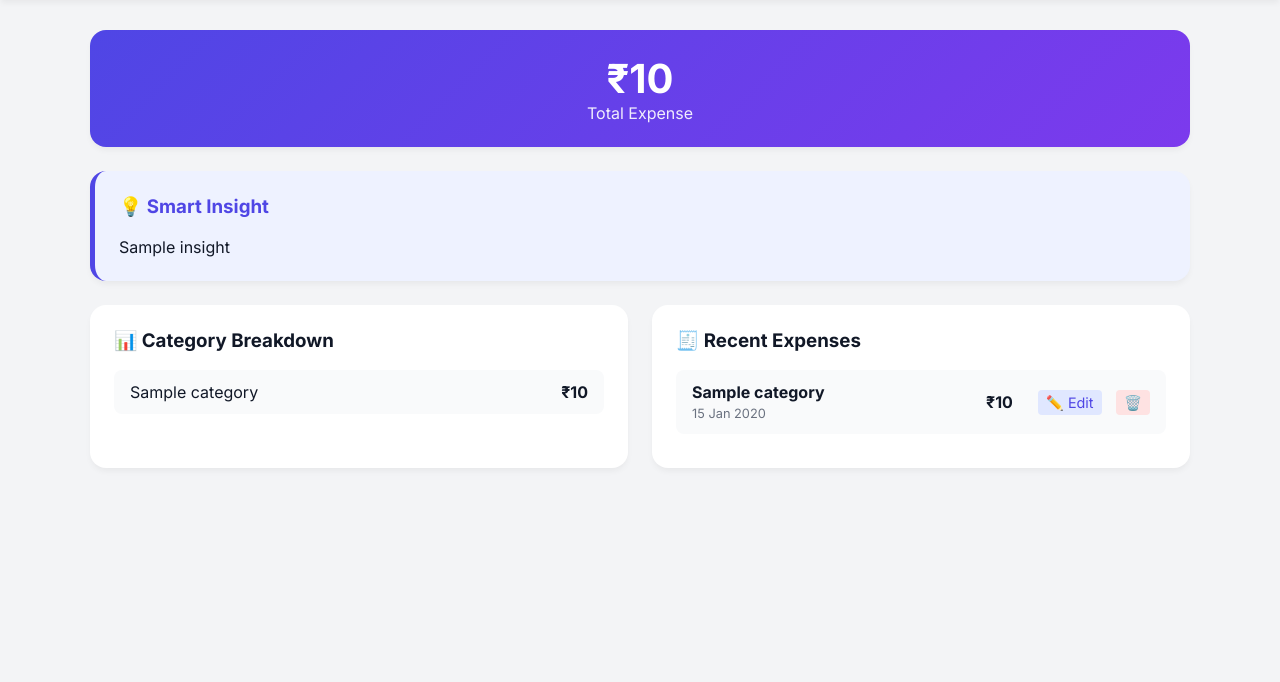
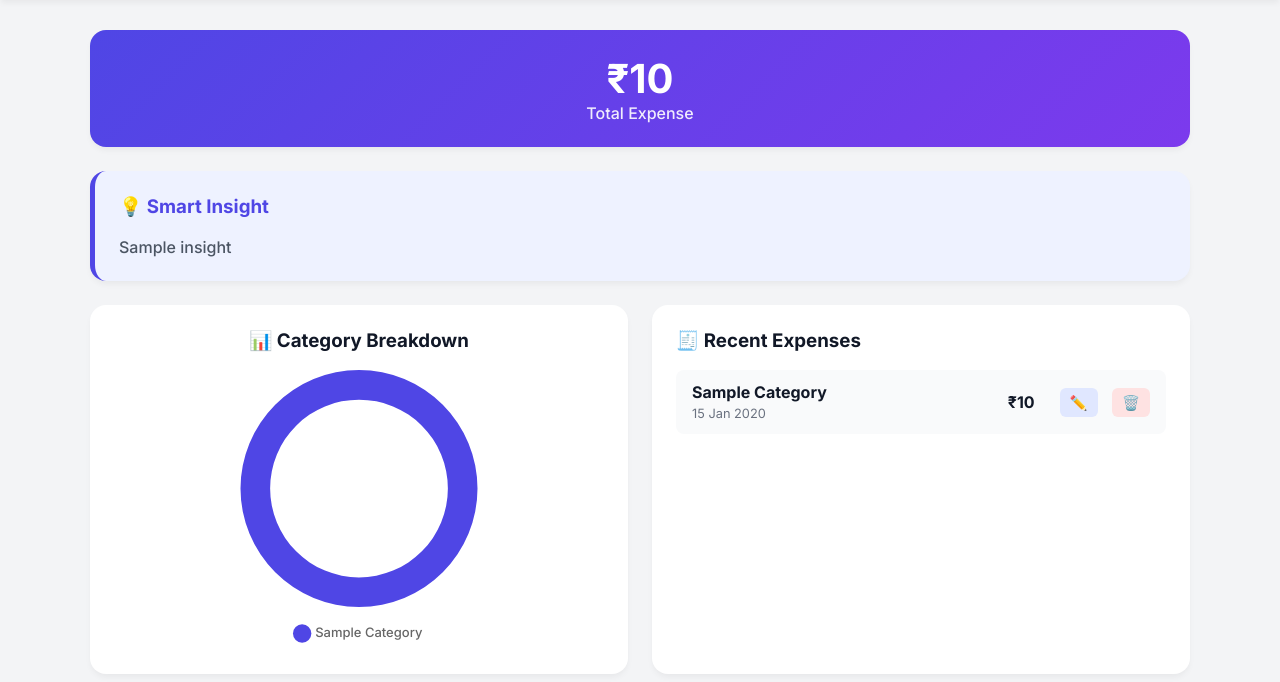
Before and after one commit to ajay160380/-smart-expense-coach, a Django app: template tracker/templates/tracker/dashboard.html in a window 1280 px wide. Shown: the part 66-748 px from the top of the page. Run offline with Django 5.2, Linux system fonts and the light colour scheme; the template is opened without the code that fills it: most values are stand-ins (such as "Sample title", 1, 10 or a date in 2020).

Commit message:
feat: add pie chart for category-wise expense visualization on dashboard

```diff
--- a/tracker/templates/tracker/dashboard.html
+++ b/tracker/templates/tracker/dashboard.html
@@ -1,4 +1,5 @@
 {% extends 'tracker/base.html' %}
+
 {% block extra_css %}
 <style>
     .card { background: var(--card-bg); padding: 24px; border-radius: 16px; box-shadow: 0 4px 6px -1px rgba(0,0,0,0.05); margin-bottom: 24px;}
@@ -6,64 +7,153 @@
     .grid-container { display: grid; grid-template-columns: 1fr 1fr; gap: 24px; }
     @media (max-width: 768px) { .grid-container { grid-template-columns: 1fr; } }
 
-    /* List item with Edit/Delete buttons */
     .expense-item {
         display: flex; justify-content: space-between; align-items: center;
         background: #F9FAFB; padding: 12px 16px; margin-bottom: 10px; border-radius: 8px;
+        transition: transform 0.2s;
+    }
+    .expense-item:hover {
+        transform: translateX(5px);
+        box-shadow: 0 2px 4px rgba(0,0,0,0.05);
     }
     .expense-actions a {
-        text-decoration: none; font-size: 0.9rem; margin-left: 10px; padding: 4px 8px; border-radius: 4px;
+        text-decoration: none; font-size: 0.9rem; margin-left: 10px; padding: 6px 10px; border-radius: 6px;
     }
     .btn-edit { background: #E0E7FF; color: #4F46E5; }
     .btn-delete { background: #FEE2E2; color: #DC2626; }
+
+    /* 🚀 Chart ke liye perfect container */
+    .chart-container {
+        position: relative;
+        height: 280px;
+        width: 100%;
+        margin-top: 10px;
+    }
 </style>
 {% endblock %}
 
 {% block content %}
     <div class="card card-total">
         <h2 style="font-size: 2.5rem; margin: 0;">₹{{ total }}</h2>
-        <p style="margin: 0; opacity: 0.9;">Total Expense</p>
+        <p style="margin: 0; opacity: 0.9; font-weight: 500;">Total Expense</p>
     </div>
 
     <div class="card" style="background: #EEF2FF; border-left: 5px solid #4F46E5;">
-        <h3 style="color: #4F46E5; margin-top:0;">💡 Smart Insight</h3>
-        <p style="margin:0;">{{ insight }}</p>
+        <h3 style="color: #4F46E5; margin-top:0; display: flex; align-items: center; gap: 8px;">
+            💡 Smart Insight
+        </h3>
+        <p style="margin:0; color: #4B5563; font-weight: 500;">{{ insight }}</p>
     </div>
 
     <div class="grid-container">
+
         <div class="card">
-            <h3 style="margin-top:0;">📊 Category Breakdown</h3>
-            <div style="display: flex; flex-direction: column; gap: 10px;">
-                {% for category, amount in category_data.items %}
-                    <div class="expense-item">
-                        <span>{{ category }}</span>
-                        <strong>₹{{ amount }}</strong>
-                    </div>
-                {% endfor %}
-            </div>
+            <h3 style="margin-top:0; text-align: center; color: var(--text-main);">📊 Category Breakdown</h3>
+
+            {% if category_data %}
+                <div class="chart-container">
+                    <canvas id="expenseChart"></canvas>
+                </div>
+            {% else %}
+                <p style="text-align: center; color: #9CA3AF; margin-top: 40px; font-style: italic;">No expenses yet to show chart.</p>
+            {% endif %}
         </div>
 
         <div class="card">
-            <h3 style="margin-top:0;">🧾 Recent Expenses</h3>
+            <h3 style="margin-top:0; color: var(--text-main);">🧾 Recent Expenses</h3>
             <div style="display: flex; flex-direction: column; gap: 10px;">
                 {% for exp in expenses %}
                     <div class="expense-item">
                         <div>
-                            <strong>{{ exp.category }}</strong> <br>
+                            <strong style="text-transform: capitalize; color: var(--text-main);">{{ exp.category }}</strong> <br>
                             <span style="font-size: 0.8rem; color: #6B7280;">{{ exp.date|date:"d M Y" }}</span>
                         </div>
                         <div style="display: flex; align-items: center; gap: 15px;">
-                            <strong>₹{{ exp.amount }}</strong>
+                            <strong style="color: var(--text-main);">₹{{ exp.amount }}</strong>
                             <div class="expense-actions">
-                                <a href="{% url 'edit_expense' exp.id %}" class="btn-edit">✏️ Edit</a>
-                                <a href="{% url 'delete_expense' exp.id %}" class="btn-delete">🗑️</a>
+                                <a href="{% url 'edit_expense' exp.id %}" class="btn-edit" title="Edit">✏️</a>
+                                <a href="{% url 'delete_expense' exp.id %}" class="btn-delete" title="Delete">🗑️</a>
                             </div>
                         </div>
                     </div>
                 {% empty %}
-                    <p style="text-align: center; color: #6B7280;">No expenses yet!</p>
+                    <p style="text-align: center; color: #9CA3AF; font-style: italic;">Your list is empty!</p>
                 {% endfor %}
             </div>
         </div>
     </div>
+
+    <script src="https://cdn.jsdelivr.net/npm/chart.js"></script>
+    <script>
+        {% if category_data %}
+        document.addEventListener('DOMContentLoaded', function() {
+            const ctx = document.getElementById('expenseChart').getContext('2d');
+
+            // Django se data nikal kar JavaScript arrays mein daalna
+            const chartLabels = [
+                {% for category in category_data.keys %}
+                    "{{ category|title }}",
+                {% endfor %}
+            ];
+
+            const chartData = [
+                {% for amount in category_data.values %}
+                    {{ amount }},
+                {% endfor %}
+            ];
+
+            // Chart Create Karna
+            new Chart(ctx, {
+                type: 'doughnut', // Pie chart jisme beech mein hole hota hai
+                data: {
+                    labels: chartLabels,
+                    datasets: [{
+                        data: chartData,
+                        backgroundColor: [
+                            '#4F46E5', // Primary Indigo
+                            '#10B981', // Success Emerald
+                            '#F59E0B', // Warning Amber
+                            '#EF4444', // Danger Red
+                            '#8B5CF6', // Purple
+                            '#EC4899', // Pink
+                            '#06B6D4'  // Cyan
+                        ],
+                        borderWidth: 0, // Clean look ke liye border hata diya
+                        hoverOffset: 8  // Hover karne pe slice bahar aayegi
+                    }]
+                },
+                options: {
+                    responsive: true,
+                    maintainAspectRatio: false,
+                    cutout: '75%', // Beech ka hole bada aur premium karne ke liye
+                    plugins: {
+                        legend: {
+                            position: 'bottom',
+                            labels: {
+                                padding: 20,
+                                usePointStyle: true, // Legend boxes ko circle banayega
+                                font: {
+                                    family: "'Inter', sans-serif",
+                                    size: 13,
+                                    weight: '500'
+                                }
+                            }
+                        },
+                        tooltip: {
+                            backgroundColor: '#111827',
+                            padding: 12,
+                            titleFont: { family: "'Inter', sans-serif", size: 14 },
+                            bodyFont: { family: "'Inter', sans-serif", size: 14, weight: 'bold' },
+                            callbacks: {
+                                label: function(context) {
+                                    return ' ₹' + context.raw; // Tooltip pe ₹ sign show karega
+                                }
+                            }
+                        }
+                    }
+                }
+            });
+        });
+        {% endif %}
+    </script>
 {% endblock %}
--- a/tracker/views.py
+++ b/tracker/views.py
@@ -6,6 +6,8 @@ from django.contrib.auth.forms import UserCreationForm    # 👈 Registration fo
 from django.contrib.auth import login                     # 👈 Auto-login ke liye
 from .models import Expense
 from .forms import ExpenseForm
+import calendar
+from datetime import datetime
 
 def register(request):
     if request.method == 'POST':
```
